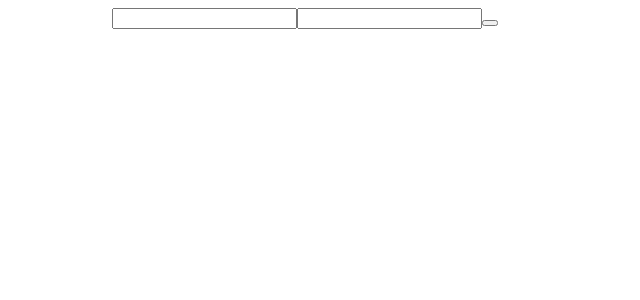
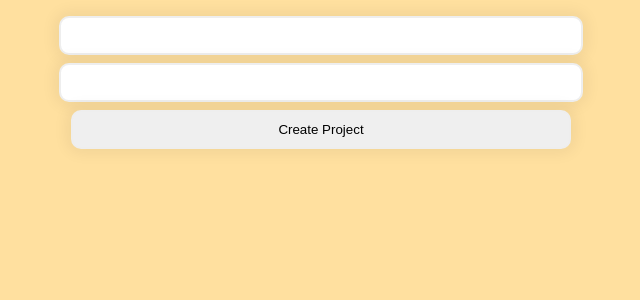
Before and after one commit to juanroyofullstack/to-do-app, a React (Create React App) app: page / in a window 1280 px wide. Shown: the top 300 px of the page, without its empty margins (335-975 px from the left). Built offline with nearby package versions, Linux system fonts and the light colour scheme.

Commit message:
add: react redux to project

```diff
--- a/package.json
+++ b/package.json
@@ -3,8 +3,10 @@
   "version": "0.1.0",
   "private": true,
   "dependencies": {
+    "@reduxjs/toolkit": "^2.2.1",
     "react": "^17.0.2",
     "react-dom": "^17.0.2",
+    "react-redux": "^7",
     "react-scripts": "3.4.1",
     "sass": "^1.70.0"
   },
@@ -50,6 +52,9 @@
     "@types/node": "^12.0.0",
     "@types/react": "^16.9.0",
     "@types/react-dom": "^16.9.0",
+    "@types/react-redux": "^7.1.33",
+    "@types/redux": "^3.6.0",
+    "@types/redux-thunk": "^2.1.0",
     "@typescript-eslint/eslint-plugin": "^2.30.0",
     "@typescript-eslint/parser": "^2.30.0",
     "eslint-config-prettier": "^6.7.0",
--- a/src/App.css
+++ b/src/App.css
@@ -1,10 +1,11 @@
 .App {
-  text-align: center;
-}
+  display: flex;
+  align-items: center;
+  justify-content: center;
+  width: 100%;
+  height: 100%;
+  margin: 1rem;
 
-.App-logo {
-  height: 40vmin;
-  pointer-events: none;
 }
 
 @media (prefers-reduced-motion: no-preference) {
@@ -23,16 +24,3 @@
   font-size: calc(10px + 2vmin);
   color: white;
 }
-
-.App-link {
-  color: #61dafb;
-}
-
-@keyframes App-logo-spin {
-  from {
-    transform: rotate(0deg);
-  }
-  to {
-    transform: rotate(360deg);
-  }
-}
--- /dev/null
+++ b/src/components/InscriptionForm.scss
@@ -0,0 +1,23 @@
+.InscriptionForm {
+    display: flex;
+    flex-direction: column;
+    align-items: center;
+    justify-content: center;
+
+    form {
+        display: flex;
+        flex-direction: column;
+        align-items: center;
+        justify-content: center;
+        gap: 0.5rem;
+        width: 500px;
+
+        input, button {
+            border: 2px solid #eee;
+            border-radius:10px;
+            box-shadow:0 0 15px 4px rgba(0,0,0,0.06);
+            padding:10px;
+            width: 100%;
+        }
+    }
+}
--- a/src/components/InscriptionForm.tsx
+++ b/src/components/InscriptionForm.tsx
@@ -1,29 +1,37 @@
+import './InscriptionForm.scss'
+
 import React, { useState } from 'react'
+import { useDispatch } from "react-redux"
+
+import { addTask } from '../store/actionCreators'
 
 interface WelcomeFormInterface {
     name: string;
     projectname: string;
 }
 
-export const InscriptionForm = () => {
-
-    const [formData, setFormData] = useState ({
+export const InscriptionForm = (): JSX.Element => {
+    const dispatch = useDispatch()
+    const [formData, setFormData] = useState<WelcomeFormInterface>({
        name: '',
        projectname: ''
       })
 
-    const handleChange = (e: any) => {
+    const handleChange = (e: React.ChangeEvent<HTMLInputElement>) => {
         const {name, value} = e.target;
         setFormData(prevData => ({...prevData, [name]: value}))
       }
       const submitForm = () => {
+        dispatch(addTask({title: 'asf', body: 'asfafa'}))
         return formData
       }
     return (
-    <form onSubmit={submitForm}>
-        <input name="name"  onChange={handleChange}/>
-        <input name="projectname"  onChange={handleChange}/>
-        <button type="submit"></button>
-      </form>
+      <div className="InscriptionForm">
+        <form onSubmit={submitForm}>
+            <input name="name"  onChange={handleChange}/>
+            <input name="projectname"  onChange={handleChange}/>
+            <button type="submit">Create Project</button>
+          </form>
+      </div>
     )
 }
--- a/src/index.css
+++ b/src/index.css
@@ -5,8 +5,18 @@ body {
     sans-serif;
   -webkit-font-smoothing: antialiased;
   -moz-osx-font-smoothing: grayscale;
+  background-color: #FFE09F;
+  /* height: 100%;
+  width: 100%;
+  #root {
+    height: 100%;
+    width: 100%;
+  } */
 }
-
+html {
+  height: 100%;
+  width: 100%;
+}
 code {
   font-family: source-code-pro, Menlo, Monaco, Consolas, 'Courier New',
     monospace;
--- a/src/index.tsx
+++ b/src/index.tsx
@@ -1,13 +1,23 @@
+import './index.css'
+
 import React from 'react'
 import ReactDOM from "react-dom";
+import { Provider } from "react-redux"
+import { applyMiddleware, createStore, Store } from "redux"
+import { thunk } from "redux-thunk"
 
 import App from './App'
+import reducer from "./store/reducer"
+
+const store = createStore(reducer, applyMiddleware(thunk))
 
 const rootElement = document.getElementById('root')
 
 ReactDOM.render(
     <React.StrictMode>
-      <App />
+      <Provider store={store}>
+       <App />
+      </Provider>
     </React.StrictMode>,
   rootElement
 )
--- /dev/null
+++ b/src/store/actionCreators.ts
@@ -0,0 +1,26 @@
+import * as actionTypes from "./actionTypes"
+
+export function addTask(task: ITasks) {
+  const action: TaskAction = {
+    type: actionTypes.ADD_TASK,
+    task,
+  }
+
+  return action
+}
+
+export function removeArticle(task: ITasks) {
+  const action: TaskAction = {
+    type: actionTypes.REMOVE_TASK,
+    task,
+  }
+  return action
+}
+
+// export function simulateHttpRequest(action: TaskAction) {
+//   return (dispatch: DispatchType) => {
+//     setTimeout(() => {
+//       dispatch(action)
+//     }, 500)
+//   }
+// }
--- /dev/null
+++ b/src/store/actionTypes.ts
@@ -0,0 +1,2 @@
+export const ADD_TASK = "ADD_TASK"
+export const REMOVE_TASK = "REMOVE_TASK"
--- /dev/null
+++ b/src/store/reducer.ts
@@ -0,0 +1,49 @@
+import * as actionTypes from "./actionTypes"
+
+const initialState: TasksState = {
+  tasks: [
+    {
+      id: 1,
+      title: "post 1",
+      body:
+        "Quisque cursus, metus vitae pharetra Nam libero tempore, cum soluta nobis est eligendi",
+    },
+    {
+      id: 2,
+      title: "post 2",
+      body:
+        "Harum quidem rerum facilis est et expedita distinctio quas molestias excepturi sint",
+    },
+  ],
+}
+
+const reducer = (
+    state: TasksState = initialState,
+    action: TaskAction
+  ): TasksState => {
+    switch (action.type) {
+      case actionTypes.ADD_TASK: {
+        const newTask: ITasks = {
+          id: Math.random(), // not really unique
+          title: action.task.title,
+          body: action.task.body,
+        }
+        return {
+          ...state,
+          tasks: state.tasks.concat(newTask),
+        }
+      }
+      case actionTypes.REMOVE_TASK: {
+        const updatedTasks: ITasks[] = state.tasks.filter(
+          task => task.id !== action.task.id
+        )
+        return {
+          ...state,
+          tasks: updatedTasks
+        }
+      }
+    }
+    return state
+  }
+
+  export default reducer
```
Also changed, not shown: src/types.d.ts (added, +21 -0 lines), 2 other files (tests, documents, lock files or other folders).
